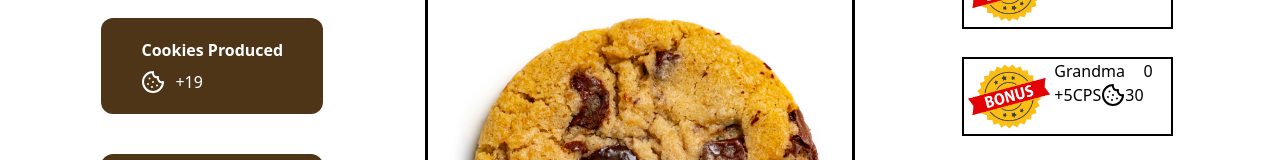
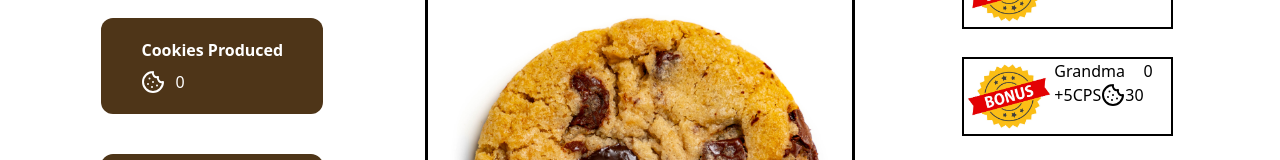
Before and after one commit to chealeanpenhchakrith/CookMie, a Vue app: page / in a window 1280 px wide. Shown: the part 358-518 px from the top of the page. Built offline with nearby package versions, Linux system fonts and the light colour scheme.

Commit message:
Link the cookie produce variable  in the middle and the left page

```diff
--- a/src/components/left.vue
+++ b/src/components/left.vue
@@ -11,7 +11,7 @@
       class="mt-10"
       title="Cookies Produced"
       :icon="cookieIcon"
-      counter="+19"
+      :counter="store.cookieProduced"
     />
     <StatisticCard
       class="mt-10"
@@ -25,6 +25,10 @@
 <script setup>
 import Header from "./Header.vue";
 import StatisticCard from "./StatisticCard.vue";
+import { useStore } from "@/store";
+
+const store = useStore();
+
 const charIcon = `<svg xmlns="http://www.w3.org/2000/svg" width="60" height="60" viewBox="0 0 24 24" fill="none" stroke="currentColor" stroke-width="2" stroke-linecap="round" stroke-linejoin="round" class="lucide lucide-chart-no-axes-combined-icon lucide-chart-no-axes-combined"><path d="M12 16v5"/><path d="M16 14v7"/><path d="M20 10v11"/><path d="m22 3-8.646 8.646a.5.5 0 0 1-.708 0L9.354 8.354a.5.5 0 0 0-.707 0L2 15"/><path d="M4 18v3"/><path d="M8 14v7"/></svg>`;
 const cookieIcon = `<svg xmlns"http://www.w3.org/2000/svg" width="24" height="24" viewBox="0 0 24 24" fill="none" stroke="currentColor" stroke-width="2" stroke-linecap="round" stroke-linejoin="round" class="lucide lucide-cookie-icon lucide-cookie"><path d="M12 2a10 10 0 1 0 10 10 4 4 0 0 1-5-5 4 4 0 0 1-5-5"/><path d="M8.5 8.5v.01"/><path d="M16 15.5v.01"/><path d="M12 12v.01"/><path d="M11 17v.01"/><path d="M7 14v.01"/></svg>`;
 const trophyIcon = `<svg xmlns="http://www.w3.org/2000/svg" width="24" height="24" viewBox="0 0 24 24" fill="none" stroke="currentColor" stroke-width="2" stroke-linecap="round" stroke-linejoin="round" class="lucide lucide-trophy-icon lucide-trophy"><path d="M10 14.66v1.626a2 2 0 0 1-.976 1.696A5 5 0 0 0 7 21.978"/><path d="M14 14.66v1.626a2 2 0 0 0 .976 1.696A5 5 0 0 1 17 21.978"/><path d="M18 9h1.5a1 1 0 0 0 0-5H18"/><path d="M4 22h16"/><path d="M6 9a6 6 0 0 0 12 0V3a1 1 0 0 0-1-1H7a1 1 0 0 0-1 1z"/><path d="M6 9H4.5a1 1 0 0 1 0-5H6"/></svg>`;
```
